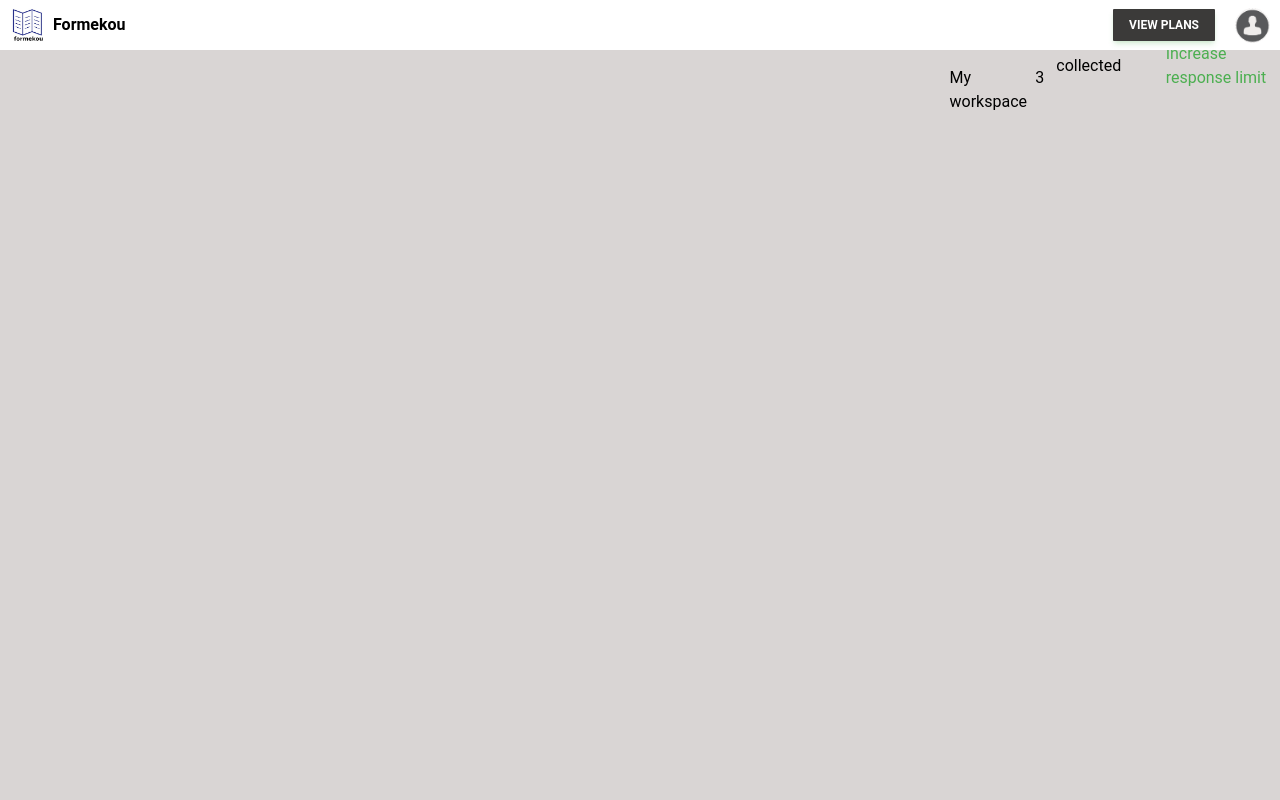
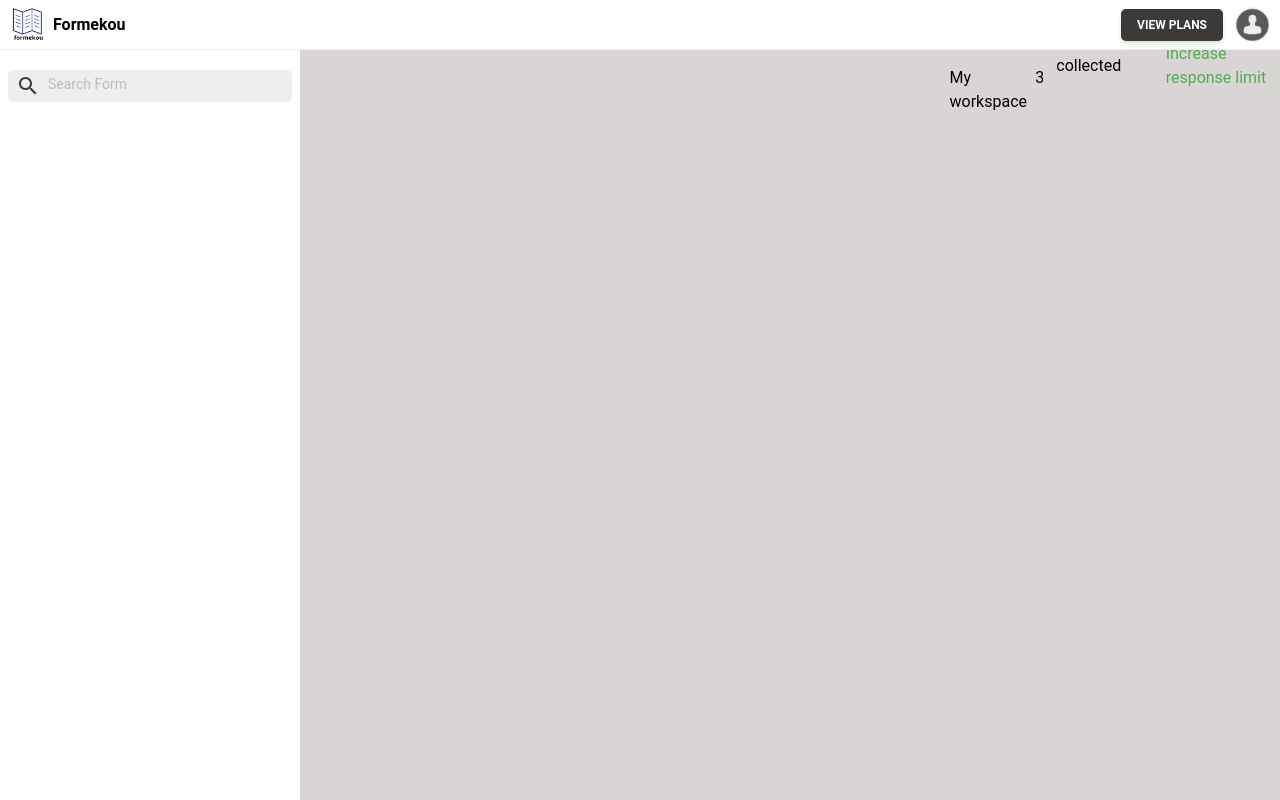
Before and after one commit to formekou-app/formekou-ui, a React (Vite) app: page /home in a window 1280 px wide. Built offline with nearby package versions, Linux system fonts and the light colour scheme; no server answers.

Commit message:
chore: restyle base menu

```diff
--- a/src/components/Navbar.jsx
+++ b/src/components/Navbar.jsx
@@ -8,13 +8,13 @@ export function Navbar() {
   const PROFILE_IMAGE = defaultImage;
 
   return (
-    <div className="w-full border-b-1 border-b-gray-200 flex items-center justify-between h-[50px] px-[10px] bg-white fixed top-0 left-0">
+    <div className="w-full border-b-[1px] border-b-gray-200 flex items-center justify-between h-[50px] px-[10px] bg-white fixed top-0 left-0">
       <div className="flex items-center gap-2">
         <img src={logoImage} className="w-[35px] h-[35px]"/>
         <p className="font-bold">Formekou</p>
       </div>
-      <div className="flex gap-5 items-center">
-        <Button size="sm" color="green" className="rounded-[1px] bg-main-black">
+      <div className="flex gap-3 items-center">
+        <Button size="sm" color="green" className="rounded-[5px] bg-main-black">
           View Plans
         </Button>
         <img src={PROFILE_IMAGE} className="w-[35px] h-[35px] rounded-[50%]"/>
--- /dev/null
+++ b/src/components/menu/Menu.jsx
@@ -0,0 +1,19 @@
+import { Search as SearchIcon } from "@mui/icons-material";
+
+export function Menu(){
+  return (
+    <div
+      className="py-5 px-2 w-[300px] bg-white fixed left-0 top-[50px]"
+      style={{height:"calc(100vh - 50px)"}}
+    >
+      <div className="bg-gray-200 flex px-2 py-1 rounded-[5px] items-start gap-2">
+        <SearchIcon className="text-main-black"/>
+        <input
+          type="text"
+          className="text-[14px] text-main-black outline-none w-full bg-transparent"
+          placeholder="Search Form"
+        />
+      </div>
+    </div>
+  )
+}
--- /dev/null
+++ b/src/components/menu/index.js
@@ -0,0 +1 @@
+export * from "./Menu"
--- a/src/index.css
+++ b/src/index.css
@@ -7,7 +7,6 @@
   .section{
     @apply min-h-screen bg-[#d9d5d4] w-full
   }
-
   .nf-container {
     @apply lg:px-24 lg:py-24 md:py-20 md:px-44 px-4 py-24 items-center flex justify-center flex-col-reverse lg:flex-row md:gap-28 gap-16;
   }
--- a/src/pages/home/Home.jsx
+++ b/src/pages/home/Home.jsx
@@ -1,9 +1,12 @@
 import { Navbar } from "../../components";
 import { Search, AddCircleRounded } from "@mui/icons-material";
+import { Menu } from "../../components/menu";
 
 export function Home() {
   return (
     <div className="section">
+      <Navbar />
+      <Menu />
       <div className="w-full h-[60px] flex items-center justify-between">
         <div className="w-full bg-gray-500 p-2 rounded-lg">
           <form className="flex bord">
@@ -45,7 +48,6 @@ export function Home() {
           <span className="text-green-500">Increase response limit</span>
         </div>
       </div>
-      <Navbar />
     </div>
   );
 }
```
